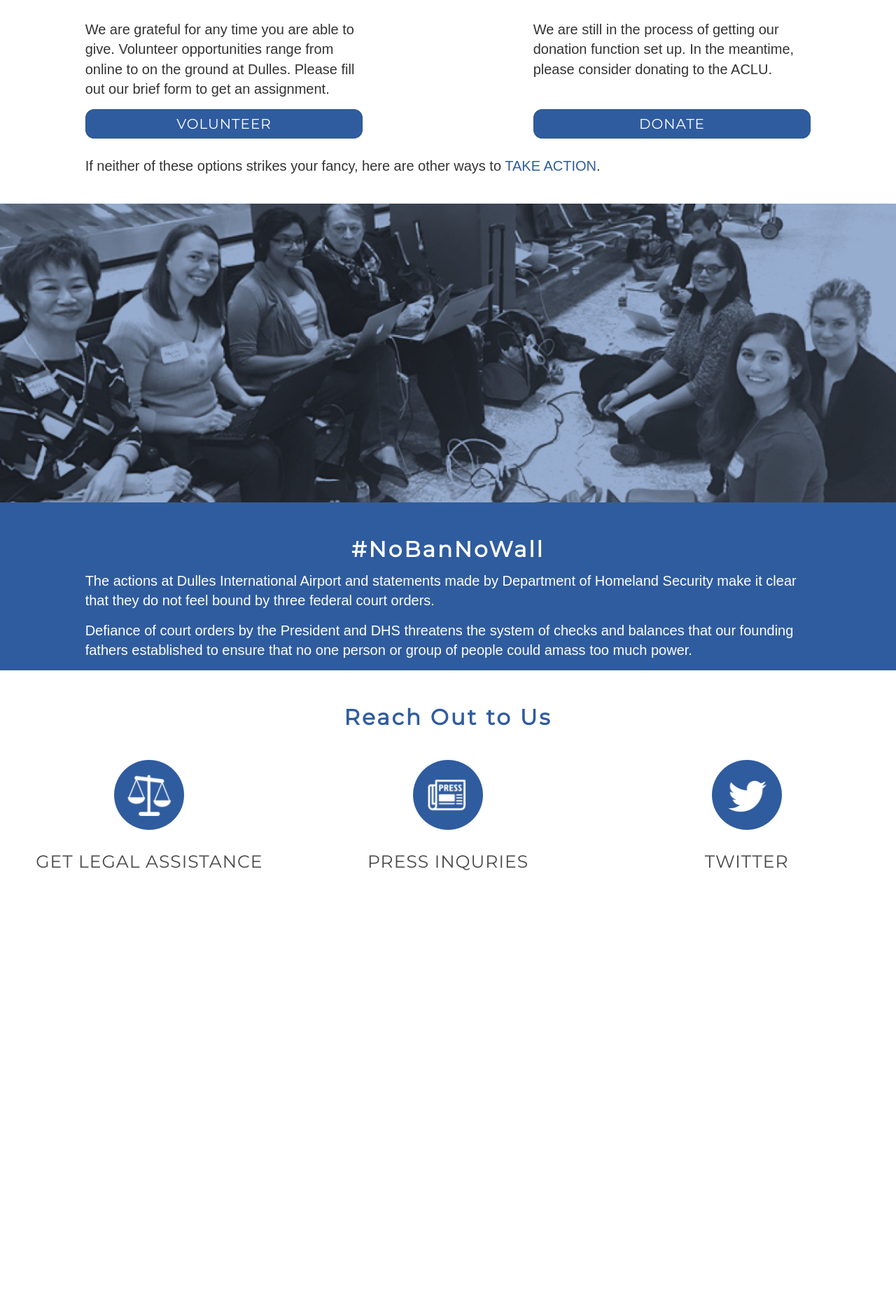
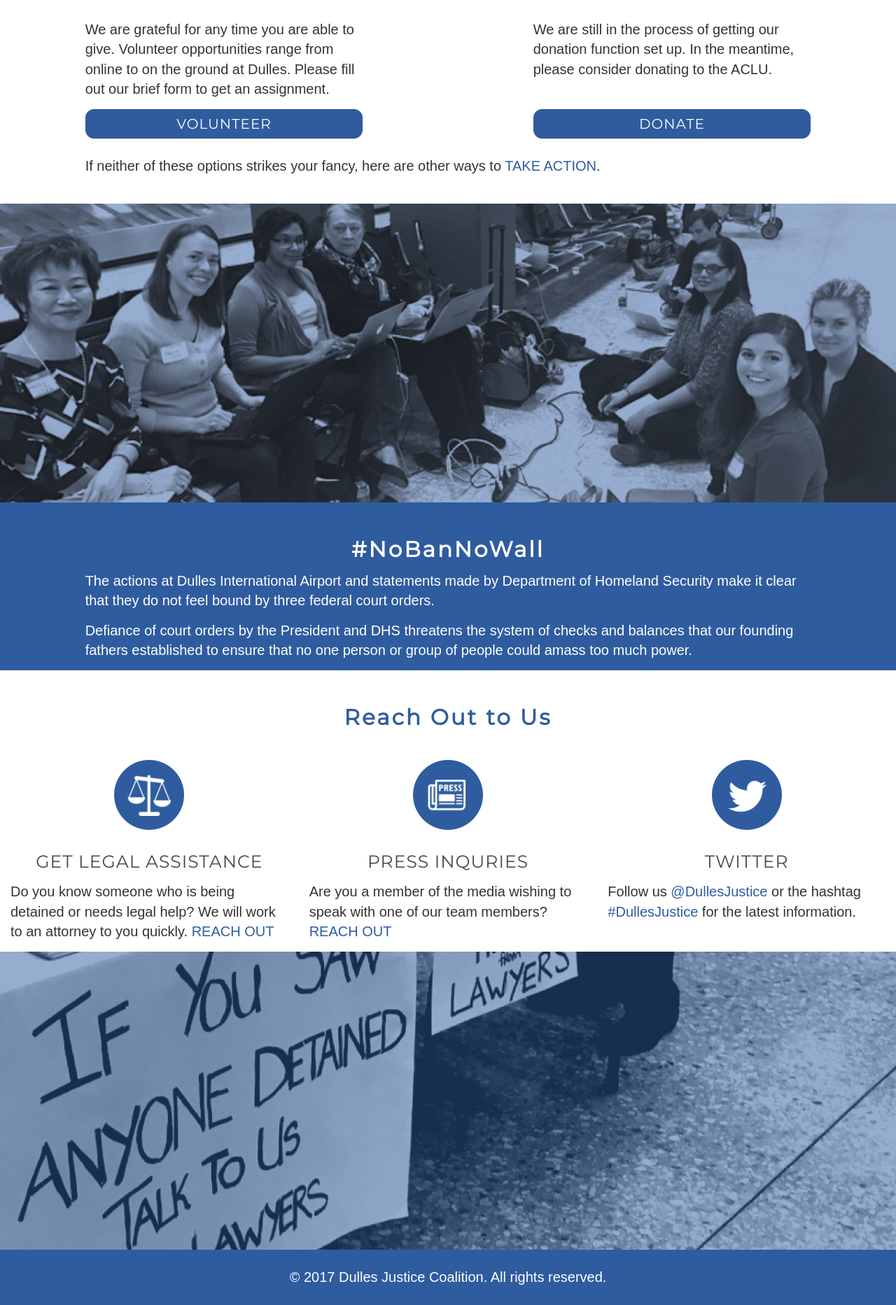
Before and after one commit to dullesjustice/site, a Jekyll site: the page built from index.md, in a window 1280 px wide. Shown: the part 1270-3135 px from the top of the page at 70% size. Built offline with Jekyll 4.4.1, drawn with Linux system fonts in a browser that asks for light colours; some web fonts are replaced; before the commit the page ends 2530 px from its top, so only the background shows below that.

Commit message:
Index done-ish

```diff
--- /dev/null
+++ b/_includes/footer.html
@@ -0,0 +1,7 @@
+<div class="container-fluid">
+  <div class="row inverse footer">
+    <div class="col-xs-12">
+      &copy; 2017 Dulles Justice Coalition. All rights reserved.
+    </div>
+  </div>
+</div>
--- a/_layouts/default.html
+++ b/_layouts/default.html
@@ -9,5 +9,6 @@
   <body>
     {% include header.html %}
     {{ content }}
+    {% include footer.html %}
   </body>
 </html>
--- a/css/site.scss
+++ b/css/site.scss
@@ -160,3 +160,8 @@
     width: 100%;
   }
 }
+
+.footer {
+  text-align: center;
+  padding: 25px;
+}
--- a/index.md
+++ b/index.md
@@ -67,15 +67,21 @@
     <div class="col-xs-4">
       <img class="centered" src="{{ site.baseurl }}/images/Icon-Legal.png" />
       <h3 class="centered">Get Legal Assistance</h3>
+      <p>
+        Do you know someone who is being detained or needs legal help? We will work to an attorney to you quickly. <a href="{{ site.baseurl }}/legal/">REACH OUT</a>
+      </p>
     </div>
     <div class="col-xs-4">
       <img class="centered" src="{{ site.baseurl }}/images/Icon-Press.png" />
       <h3 class="centered">Press Inquries</h3>
+      <p>Are you a member of the media wishing to speak with one of our team members? <a href="{{ site.baseurl }}/press/">REACH OUT</a></p>
     </div>
     <div class="col-xs-4">
       <img class="centered" src="{{ site.baseurl }}/images/Icon-Twitter.png" />
       <h3 class="centered">Twitter</h3>
+      <p>Follow us <a href="https://twitter.com/DullesJustice">@DullesJustice</a> or the hashtag
+      <a href="https://twitter.com/hashtag/DullesJustice">#DullesJustice</a> for the latest information. </p>
     </div>
-
   </div>
+  {% include imagerow.html src="Homepage-photo3.jpg" %}
 </div>
```
